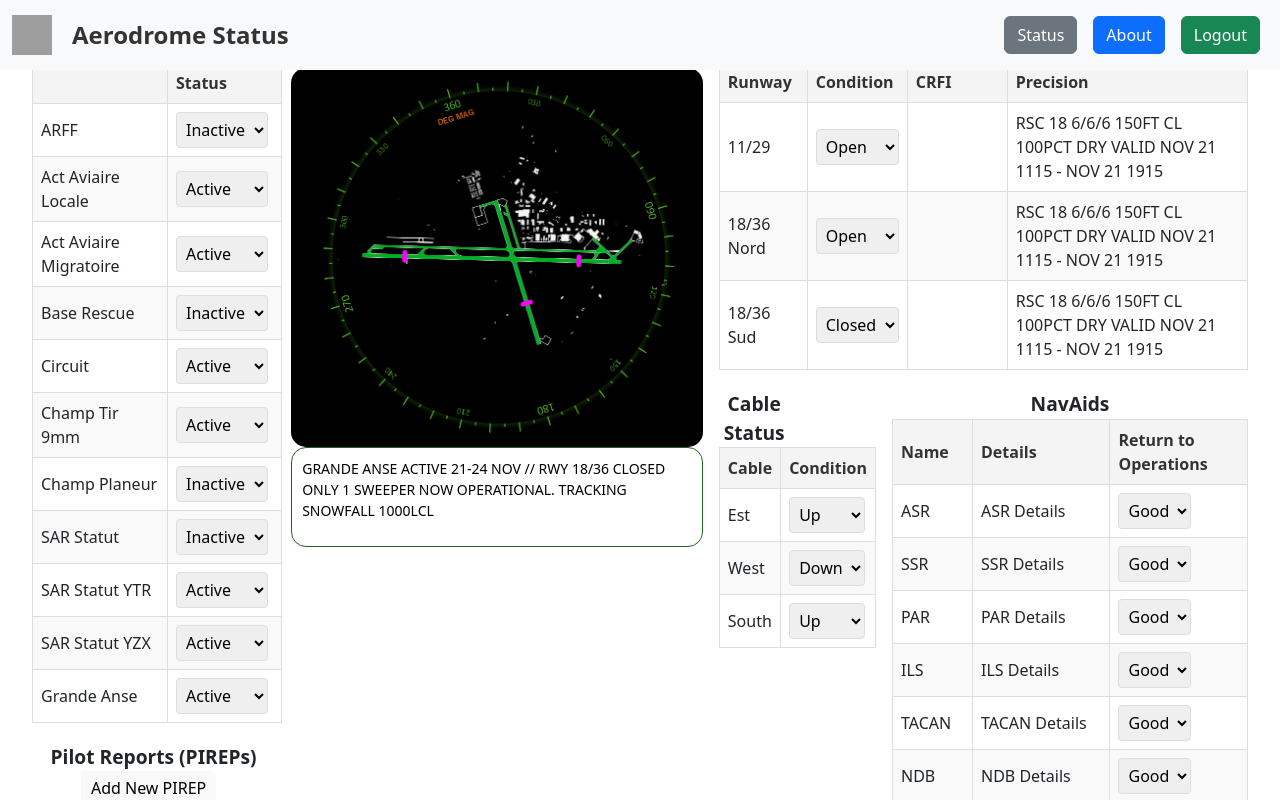
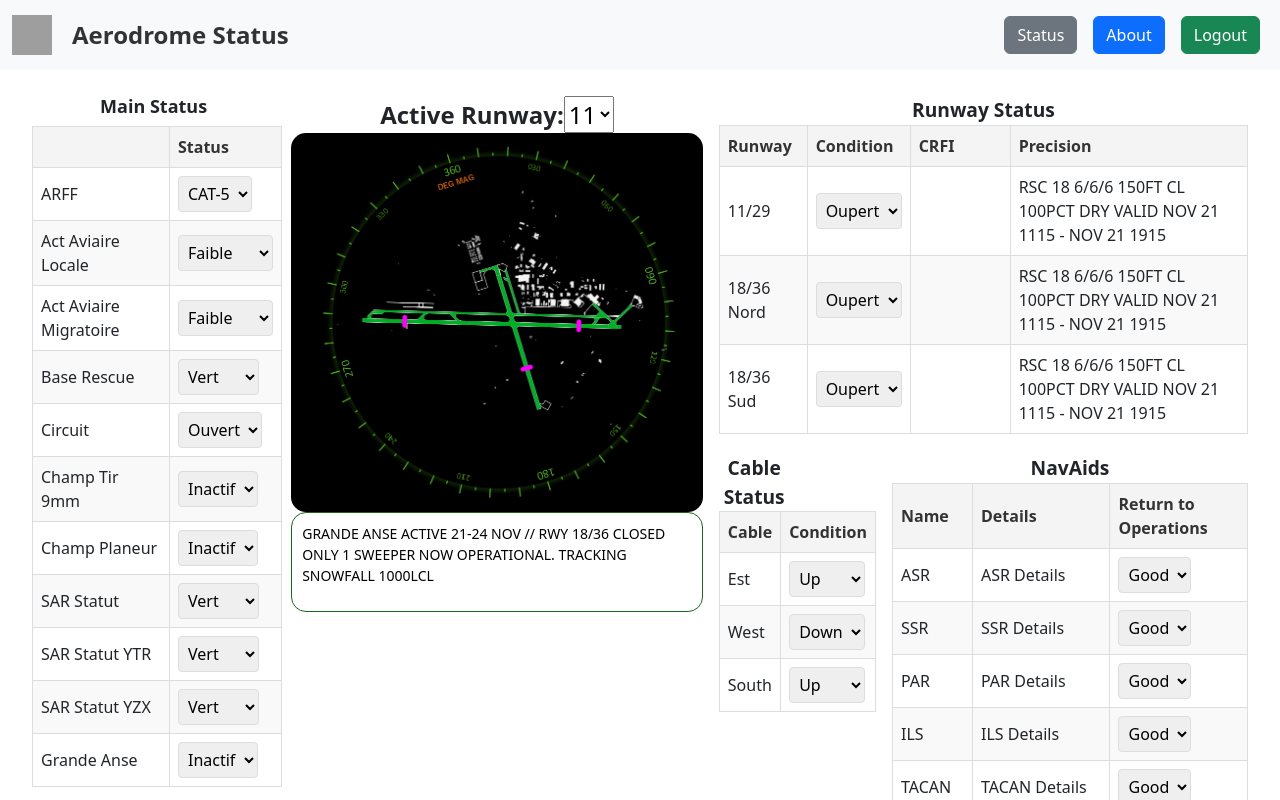
Before and after one commit to carrollcompute/Aerodrome, a React (Vite) app in the folder aerodrome_react_app/: page / in a window 1280 px wide. Both pictures are taken after a click on the button "Login". Shown: the top 800 px of the page. Built offline with nearby package versions, Linux system fonts and the light colour scheme; grey boxes are pictures that could not be loaded.

Commit message:
Added dropdown selection options from data file
Added the Selection_options.json file to delineate possible drop down options.

```diff
--- a/aerodrome_react_app/src/App/Status/Status.css
+++ b/aerodrome_react_app/src/App/Status/Status.css
@@ -4,6 +4,7 @@
   width: 100%;
   border-collapse: collapse;
   gap: 1em;
+  margin-top: 4em;
 }
 
 .left-view {
--- a/aerodrome_react_app/src/App/Status/components/AerodromeImage.tsx
+++ b/aerodrome_react_app/src/App/Status/components/AerodromeImage.tsx
@@ -1,15 +1,42 @@
-import React from 'react';
+import React, { useState, useContext, useEffect } from 'react';
 import aerodromeImage from '../../../assets/Aerodrome.png';
 import './AerodromeImage.css';
-import activeRunway from '../../../data/ActiveRunwayData.json';
+import activeRunwayData from '../../../data/ActiveRunwayData.json';
+import runwayOptions from '../../../data/Selection_options.json';
+import { LoginContext } from '../../LoginContext';
 
 const AerodromeImage: React.FC = () => {
-    return (
-      <div className="aerodrome-image-container">
-        <div className='aerodrome-image-title'>Active Runway: {activeRunway.Runway}</div>
-        <img src={aerodromeImage} alt="Aerodrome" className="aerodrome-image" />
+  const { isLoggedIn } = useContext(LoginContext);
+  const [activeRunway, setActiveRunway] = useState(activeRunwayData.Runway);
+
+  // Load runway options from the JSON file
+  const [runwaySelection, setRunwaySelection] = useState<string[]>([]);
+
+  useEffect(() => {
+    setRunwaySelection(runwayOptions.Piste_active);
+  }, []);
+
+  const handleRunwayChange = (event: React.ChangeEvent<HTMLSelectElement>) => {
+    setActiveRunway(event.target.value);
+  };
+
+  return (
+    <div className="aerodrome-image-container">
+      <div className='aerodrome-image-title'>
+        Active Runway:
+        {isLoggedIn ? (
+          <select value={activeRunway} onChange={handleRunwayChange}>
+            {runwaySelection.map((runway, index) => (
+              <option key={index} value={runway}>{runway}</option>
+            ))}
+          </select>
+        ) : (
+          activeRunway
+        )}
       </div>
-    );
-  }
+      <img src={aerodromeImage} alt="Aerodrome" className="aerodrome-image" />
+    </div>
+  );
+}
 
 export default AerodromeImage;
--- a/aerodrome_react_app/src/App/Status/components/CableStatus.tsx
+++ b/aerodrome_react_app/src/App/Status/components/CableStatus.tsx
@@ -1,6 +1,7 @@
-import React, { useState, useCallback, useContext } from 'react';
+import React, { useState, useCallback, useContext, useEffect } from 'react';
 import './CableStatus.css';
 import cableStatusData from '../../../data/CableData.json';
+import selectionOptions from '../../../data/Selection_options.json';
 import { LoginContext } from '../../LoginContext';
 
 
@@ -38,18 +39,24 @@ const CableStatusTable: React.FC<CableStatusTableComponentProps> = ({ data, chil
   </div>
 );
 
-const CONDITION_UP = "Up";
-const CONDITION_DOWN = "Down";
-
-const ConditionSelector: React.FC<{ condition: string; onChange: (newCondition: string) => void }> = ({ condition, onChange }) => (
+const ConditionSelector: React.FC<{ condition: string; options: string[]; onChange: (newCondition: string) => void }> = ({ condition, options, onChange }) => (
   <select value={condition} onChange={(e) => onChange(e.target.value)}>
-    <option value={CONDITION_UP}>{CONDITION_UP}</option>
-    <option value={CONDITION_DOWN}>{CONDITION_DOWN}</option>
+    {options.map((option, index) => (
+      <option key={index} value={option}>{option}</option>
+    ))}
   </select>
 );
 
 const CStatusForm: React.FC<{ data: { [key: string]: ConditionItem } }> = ({ data }) => {
   const [statusData, setStatusData] = useState<{ [key: string]: ConditionItem }>(data);
+
+  // Load condition options from the JSON file
+  const [conditionOptions, setConditionOptions] = useState<string[]>([]);
+
+  useEffect(() => {
+    const options = selectionOptions.Cable_conditions ? Object.values(selectionOptions.Cable_conditions) : [];
+    setConditionOptions(options);
+  }, []);
 
   const handleConditionChange = useCallback((key: string, newCondition: string) => {
     setStatusData(prevData => ({
@@ -67,6 +74,7 @@ const CStatusForm: React.FC<{ data: { [key: string]: ConditionItem } }> = ({ dat
         {(item, key) => (
           <ConditionSelector
             condition={item.Condition}
+            options={conditionOptions}
             onChange={(newCondition) => handleConditionChange(key, newCondition)}
           />
         )}
--- a/aerodrome_react_app/src/App/Status/components/MainStatus.css
+++ b/aerodrome_react_app/src/App/Status/components/MainStatus.css
@@ -21,7 +21,7 @@
 
   .main-status-table th.first-col,
   .main-status-table td.first-col {
-    width: 135px;
+    width: 150px;
   }
 
   .main-status-table tr:nth-child(even) {
--- a/aerodrome_react_app/src/App/Status/components/MainStatus.tsx
+++ b/aerodrome_react_app/src/App/Status/components/MainStatus.tsx
@@ -1,6 +1,7 @@
-import React, { useState, useCallback, useContext } from 'react';
+import React, { useState, useCallback, useContext, useEffect } from 'react';
 import './MainStatus.css';
 import mainStatusData from '../../../data/MainData.json';
+import selectionOptions from '../../../data/Selection_options.json';
 import { LoginContext } from '../../LoginContext';
 
 
@@ -38,18 +39,23 @@ const MainStatusTable: React.FC<MainStatusTableComponentProps> = ({ data, childr
   </div>
 );
 
-const STATUS_ACTIVE = 'Active';
-const STATUS_INACTIVE = 'Inactive';
-
-const StatusSelector: React.FC<{ status: string; onChange: (newStatus: string) => void }> = ({ status, onChange }) => (
+const StatusSelector: React.FC<{ status: string; options: string[]; onChange: (newStatus: string) => void }> = ({ status, options, onChange }) => (
   <select value={status} onChange={(e) => onChange(e.target.value)}>
-    <option value={STATUS_ACTIVE}>{STATUS_ACTIVE}</option>
-    <option value={STATUS_INACTIVE}>{STATUS_INACTIVE}</option>
+    {options.map((option, index) => (
+      <option key={index} value={option}>{option}</option>
+    ))}
   </select>
 );
 
 const MStatusForm: React.FC<{ data: { [key: string]: StatusItem } }> = ({ data }) => {
   const [statusData, setStatusData] = useState<{ [key: string]: StatusItem }>(data);
+
+  // Load status options from the JSON file
+  const [statusOptions, setStatusOptions] = useState<{ [key: string]: string[] }>({});
+
+  useEffect(() => {
+    setStatusOptions(selectionOptions.Main_status);
+  }, []);
 
   const handleStatusChange = useCallback((key: string, newStatus: string) => {
     setStatusData(prevData => ({
@@ -64,13 +70,18 @@ const MStatusForm: React.FC<{ data: { [key: string]: StatusItem } }> = ({ data }
   return (
     <form>
       <MainStatusTable data={statusData}>
-        {(item, key) => <StatusSelector key={key} status={item.Status} onChange={(newStatus) => handleStatusChange(key, newStatus)} />}
+        {(item, key) => (
+          <StatusSelector
+            key={key}
+            status={item.Status}
+            options={statusOptions[key] || []}
+            onChange={(newStatus) => handleStatusChange(key, newStatus)}
+          />
+        )}
       </MainStatusTable>
     </form>
   );
 };
-
-
 
 const MStatusTable: React.FC<{ data: { [key: string]: StatusItem } }> = ({ data }) => (
   <MainStatusTable data={data}>
--- a/aerodrome_react_app/src/App/Status/components/RunwayStatus.tsx
+++ b/aerodrome_react_app/src/App/Status/components/RunwayStatus.tsx
@@ -1,6 +1,7 @@
-import React, { useState, useCallback, useContext } from 'react';
+import React, { useState, useCallback, useContext, useEffect } from 'react';
 import './RunwayStatus.css';
 import runwayStatusData from '../../../data/RunwayData.json';
+import selectionOptions from '../../../data/Selection_options.json';
 import { LoginContext } from '../../LoginContext';
 
 
@@ -44,18 +45,25 @@ const RunwayStatusTable: React.FC<RunwayStatusTableComponentProps> = ({ data, ch
   </div>
 );
 
-const CONDITION_OPEN = "Open";
-const CONDITION_CLOSED = "Closed";
-
-const ConditionSelector: React.FC<{ condition: string; onChange: (newCondition: string) => void }> = ({ condition, onChange }) => (
+const ConditionSelector: React.FC<{ condition: string; options: string[]; onChange: (newCondition: string) => void }> = ({ condition, options, onChange }) => (
   <select value={condition} onChange={(e) => onChange(e.target.value)}>
-    <option value={CONDITION_OPEN}>{CONDITION_OPEN}</option>
-    <option value={CONDITION_CLOSED}>{CONDITION_CLOSED}</option>
+    {options.map((option, index) => (
+      <option key={index} value={option}>{option}</option>
+    ))}
   </select>
 );
 
 const RStatusForm: React.FC<{ data: { [key: string]: RunwayItem } }> = ({ data }) => {
   const [statusData, setStatusData] = useState<{ [key: string]: RunwayItem }>(data);
+
+  // Load condition options from the JSON file
+  const [conditionOptions, setConditionOptions] = useState<string[]>([]);
+
+  useEffect(() => {
+    // Load condition options for runway_conditions
+    const options = selectionOptions.runway_conditions ? selectionOptions.runway_conditions.Condition : [];
+    setConditionOptions(options);
+  }, []);
 
   const handleConditionChange = useCallback((key: string, newCondition: string) => {
     setStatusData(prevData => ({
@@ -73,6 +81,7 @@ const RStatusForm: React.FC<{ data: { [key: string]: RunwayItem } }> = ({ data }
         {(item, key) => (
           <ConditionSelector
             condition={item.Condition}
+            options={conditionOptions}
             onChange={(newCondition) => handleConditionChange(key, newCondition)}
           />
         )}
--- /dev/null
+++ b/aerodrome_react_app/src/data/Selection_options.json
@@ -0,0 +1,55 @@
+{
+    "Piste_active": ["11", "18", "29", "36"],
+
+    "Main_status": {
+      "arff": ["CAT-5", "CAT-4", "CAT-3", "CAT-2", "CAT-1"],
+      "act_aviaire_locale": ["Faible", "Moyen", "Extrême"],
+      "sar_statut": ["Vert", "Jaune", "Rouge"],
+      "sar_statut_ytr": ["Vert", "Jaune", "Rouge"],
+      "champ_tir_9mm": ["Inactif", "Actif"],
+      "champ_planeur": ["Inactif", "Actif"],
+      "circuit": ["Ouvert", "Fermé"],
+      "act_aviaire_migratoire": ["Faible", "Moyen", "Extrême"],
+      "base_rescue": ["Vert", "Jaune", "Rouge"],
+      "sar_statut_yzx": ["Vert", "Jaune", "Rouge"],
+      "grande_anse": ["Inactif", "Actif"]
+    },
+
+    "runway_conditions": {
+      "Condition": ["Oupert", "Fermé"],
+      "CRFI": "String",
+      "Precision": "String"
+    },
+
+    "Cable_conditions": ["Up", "Down"],
+
+    "Action_de_freinage": {
+      "11/29": {
+        "Heure": "String",
+        "Details": "String",
+        "Type d'avion": "String"
+      },
+      "18/36": {
+        "Heure": "String",
+        "Details": "String",
+        "Type d'avion": "String"
+      }
+    },
+
+    "NavAids": {
+      "ASR": ["En Service", "Hors Service"],
+      "SSR": ["En Service", "Hors Service"],
+      "PAR": ["En Service", "Hors Service"],
+      "ILS": ["En Service", "Hors Service"],
+      "TACAN": ["En Service", "Hors Service"],
+      "NDB": ["En Service", "Hors Service"]
+    },
+
+    "PIREPS": {
+      "Temps reçu": "String",
+      "Details": "String",
+      "Type d'avion": "String"
+    },
+
+    "remarques": "String"
+  }
--- a/aerodrome_react_app/src/index.css
+++ /dev/null
@@ -1,69 +0,0 @@
-:root {
-  font-family: Inter, system-ui, Avenir, Helvetica, Arial, sans-serif;
-  line-height: 1.5;
-  font-weight: 400;
-
-  color-scheme: light dark;
-  color: rgba(255, 255, 255, 0.87);
-  background-color: #242424;
-
-  font-synthesis: none;
-  text-rendering: optimizeLegibility;
-  -webkit-font-smoothing: antialiased;
-  -moz-osx-font-smoothing: grayscale;
-  -webkit-text-size-adjust: 100%;
-}
-
-a {
-  font-weight: 500;
-  color: #646cff;
-  text-decoration: inherit;
-}
-a:hover {
-  color: #bc34d1;
-}
-
-body {
-  margin: 0;
-  display: flex;
-  place-items: center;
-  min-width: 320px;
-  min-height: 100vh;
-}
-
-h1 {
-  font-size: 3.2em;
-  line-height: 1.1;
-}
-
-button {
-  border-radius: 8px;
-  border: 1px solid transparent;
-  padding: 0.6em 1.2em;
-  font-size: 1em;
-  font-weight: 500;
-  font-family: inherit;
-  background-color: #5296ea;
-  cursor: pointer;
-  transition: border-color 0.25s;
-}
-button:hover {
-  border-color: #db34db;
-}
-button:focus,
-button:focus-visible {
-  outline: 4px auto -webkit-focus-ring-color;
-}
-
-@media (prefers-color-scheme: light) {
-  :root {
-    color: #213547;
-    background-color: #ffffff;
-  }
-  a:hover {
-    color: #747bff;
-  }
-  button {
-    background-color: #f9f9f9;
-  }
-}
--- a/aerodrome_react_app/src/main.tsx
+++ b/aerodrome_react_app/src/main.tsx
@@ -1,7 +1,6 @@
 import React from 'react'
 import ReactDOM from 'react-dom/client'
 import App from './App/App.tsx'
-import './index.css'
 import 'bootstrap/dist/css/bootstrap.min.css'
 
 ReactDOM.createRoot(document.getElementById('root')!).render(
```
Also changed, not shown: 2 other files (tests, documents, lock files or other folders). Lines whose indentation alone changed are shown as unchanged.
